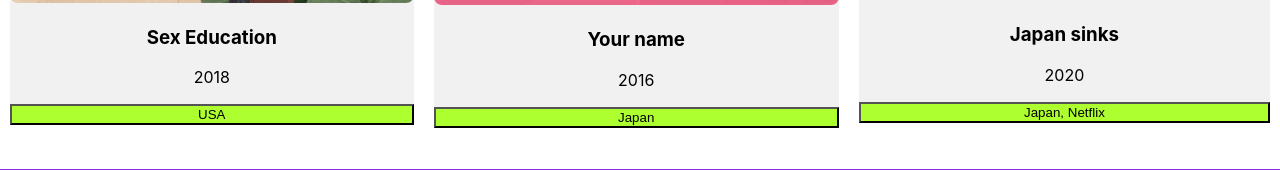
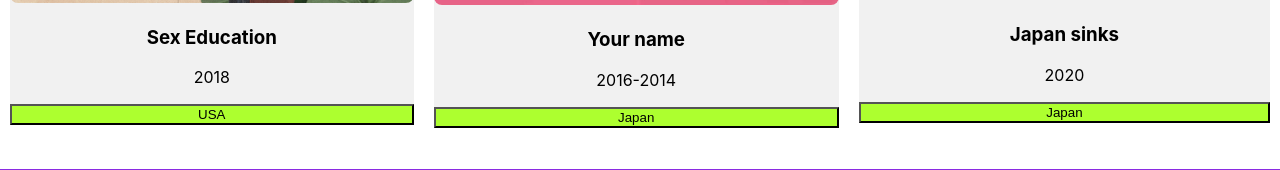
Before and after one commit to minhhi68/lab1.1, a React (Create React App) app: page / in a window 1280 px wide. Shown: the part 2110-2280 px from the top of the page. Built offline with nearby package versions, Linux system fonts and the light colour scheme.

Commit message:
met m qua dm

```diff
--- a/src/components/Films.js
+++ b/src/components/Films.js
@@ -70,7 +70,7 @@
                         <div className='card'>
                             <img src='assets/movies/yourname.jpg'/>
                             <h3>Your name</h3>
-                            <p className='title'>2016</p>
+                            <p className='title'>2016-2014</p>
                             <p><button>Japan</button></p>
                         </div>
                     </div>
@@ -81,7 +81,7 @@
                             <img src='assets/movies/japansinks.jpg'/>
                             <h3>Japan sinks</h3>
                             <p className='title'>2020</p>
-                            <p><button>Japan, Netflix</button></p>
+                            <p><button>Japan</button></p>
 
                         </div>
                     </div>
```
